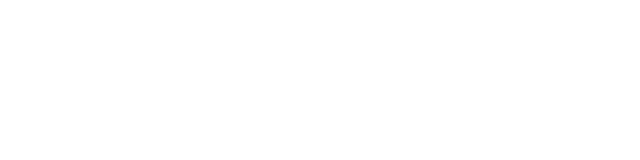
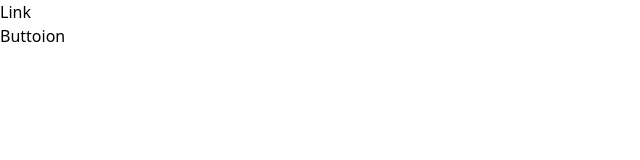
Before and after one commit to MaskINB/Car-Rental-web, a Next.js app: page / in a window 1280 px wide. Shown: the top 160 px of the page, without its empty margins (0-640 px from the left). Built offline with nearby package versions, Linux system fonts and the light colour scheme.

Commit message:
navigation added

```diff
--- /dev/null
+++ b/src/app/navbar/components/button.jsx
@@ -0,0 +1,11 @@
+import React from 'react'
+
+const button = () => {
+  return (
+    <div>
+      <h1>Buttoion</h1>
+    </div>
+  )
+}
+
+export default button
--- /dev/null
+++ b/src/app/navbar/navbar.jsx
@@ -0,0 +1,15 @@
+import React from 'react'
+import Buttoin from "../navbar/components/button";
+
+
+const navbar = () => {
+  return (
+    <>
+    <div>
+        <Buttoin/>
+    </div>
+    </>
+  )
+}
+
+export default navbar
--- a/src/app/page.jsx
+++ b/src/app/page.jsx
@@ -1,16 +1,14 @@
 import Image from "next/image";
+import Navbar from "../app/navbar/navbar";
+import Link from "next/link";
+
+
 
 export default function Home() {
   return (
     <>
-        {/* Navbar Section */}
-        {/* Carosell Section */}
-        {/* Premium Car Rental Section */}
-        {/* Premium Car card Section */}
-        {/* Find Car Section */}
-        {/* Pick your Dream Car Today Section */}
-        {/* Stories Behind the wheel Section */}
-        {/* Footer Section */}
+    <h1><Link href="/booking">Link</Link></h1>
+    <Navbar/>
     </>
   );
 }
```
